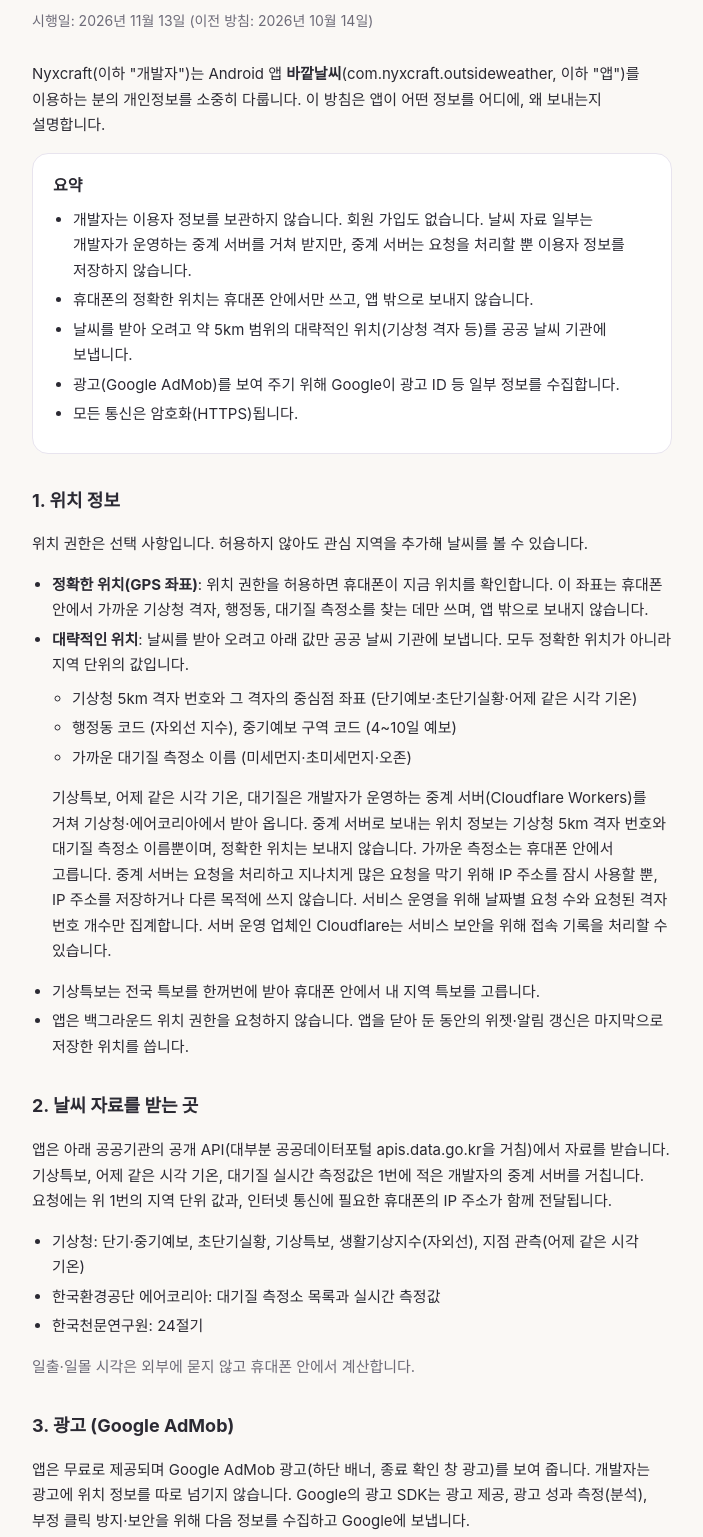
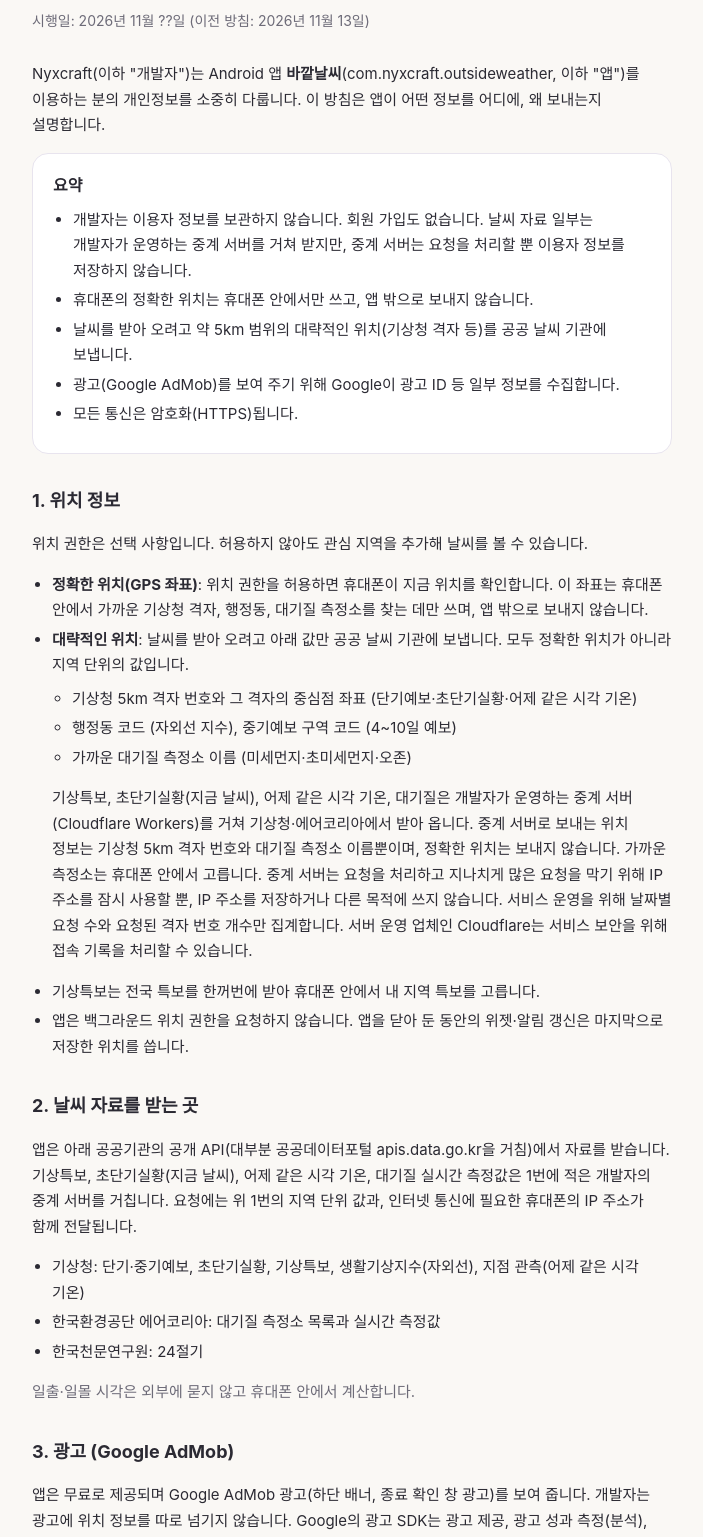
Before and after one commit to nyxcraft-apps/nyxcraft-apps.github.io, a plain HTML site: page outsideweather/privacy.html in a window 1280 px wide. Shown: the part 122-1659 px from the top of the page, without its empty margins (288-991 px from the left). Drawn offline with Linux system fonts and the light colour scheme.

Commit message:
바깥날씨 1.3.0: 초단기실황 중계 서버 안내·config.json nowcast (시행일은 출시 날 채움)

```diff
--- a/outsideweather/config.json
+++ b/outsideweather/config.json
@@ -2,5 +2,6 @@
   "v": 1,
   "baseUrl": "https://outsideweather-proxy.edwin82.workers.dev",
   "apihubProxy": true,
-  "airkoreaProxy": true
+  "airkoreaProxy": true,
+  "dataGoKrProxy": { "nowcast": true }
 }
--- a/outsideweather/privacy.html
+++ b/outsideweather/privacy.html
@@ -80,7 +80,7 @@
 <main>
   <a class="back" href="../">← Nyxcraft</a>
   <h1>바깥날씨 개인정보처리방침</h1>
-  <p class="meta">시행일: 2026년 11월 13일 (이전 방침: 2026년 10월 14일)</p>
+  <p class="meta">시행일: 2026년 11월 ??일 (이전 방침: 2026년 11월 13일)</p>
 
   <p>Nyxcraft(이하 "개발자")는 Android 앱 <strong>바깥날씨</strong>(com.nyxcraft.outsideweather, 이하 "앱")를 이용하는 분의 개인정보를 소중히 다룹니다. 이 방침은 앱이 어떤 정보를 어디에, 왜 보내는지 설명합니다.</p>
 
@@ -105,14 +105,14 @@
         <li>행정동 코드 (자외선 지수), 중기예보 구역 코드 (4~10일 예보)</li>
         <li>가까운 대기질 측정소 이름 (미세먼지·초미세먼지·오존)</li>
       </ul>
-      <p>기상특보, 어제 같은 시각 기온, 대기질은 개발자가 운영하는 중계 서버(Cloudflare Workers)를 거쳐 기상청·에어코리아에서 받아 옵니다. 중계 서버로 보내는 위치 정보는 기상청 5km 격자 번호와 대기질 측정소 이름뿐이며, 정확한 위치는 보내지 않습니다. 가까운 측정소는 휴대폰 안에서 고릅니다. 중계 서버는 요청을 처리하고 지나치게 많은 요청을 막기 위해 IP 주소를 잠시 사용할 뿐, IP 주소를 저장하거나 다른 목적에 쓰지 않습니다. 서비스 운영을 위해 날짜별 요청 수와 요청된 격자 번호 개수만 집계합니다. 서버 운영 업체인 Cloudflare는 서비스 보안을 위해 접속 기록을 처리할 수 있습니다.</p>
+      <p>기상특보, 초단기실황(지금 날씨), 어제 같은 시각 기온, 대기질은 개발자가 운영하는 중계 서버(Cloudflare Workers)를 거쳐 기상청·에어코리아에서 받아 옵니다. 중계 서버로 보내는 위치 정보는 기상청 5km 격자 번호와 대기질 측정소 이름뿐이며, 정확한 위치는 보내지 않습니다. 가까운 측정소는 휴대폰 안에서 고릅니다. 중계 서버는 요청을 처리하고 지나치게 많은 요청을 막기 위해 IP 주소를 잠시 사용할 뿐, IP 주소를 저장하거나 다른 목적에 쓰지 않습니다. 서비스 운영을 위해 날짜별 요청 수와 요청된 격자 번호 개수만 집계합니다. 서버 운영 업체인 Cloudflare는 서비스 보안을 위해 접속 기록을 처리할 수 있습니다.</p>
     </li>
     <li>기상특보는 전국 특보를 한꺼번에 받아 휴대폰 안에서 내 지역 특보를 고릅니다.</li>
     <li>앱은 백그라운드 위치 권한을 요청하지 않습니다. 앱을 닫아 둔 동안의 위젯·알림 갱신은 마지막으로 저장한 위치를 씁니다.</li>
   </ul>
 
   <h2>2. 날씨 자료를 받는 곳</h2>
-  <p>앱은 아래 공공기관의 공개 API(대부분 공공데이터포털 apis.data.go.kr을 거침)에서 자료를 받습니다. 기상특보, 어제 같은 시각 기온, 대기질 실시간 측정값은 1번에 적은 개발자의 중계 서버를 거칩니다. 요청에는 위 1번의 지역 단위 값과, 인터넷 통신에 필요한 휴대폰의 IP 주소가 함께 전달됩니다.</p>
+  <p>앱은 아래 공공기관의 공개 API(대부분 공공데이터포털 apis.data.go.kr을 거침)에서 자료를 받습니다. 기상특보, 초단기실황(지금 날씨), 어제 같은 시각 기온, 대기질 실시간 측정값은 1번에 적은 개발자의 중계 서버를 거칩니다. 요청에는 위 1번의 지역 단위 값과, 인터넷 통신에 필요한 휴대폰의 IP 주소가 함께 전달됩니다.</p>
   <ul>
     <li>기상청: 단기·중기예보, 초단기실황, 기상특보, 생활기상지수(자외선), 지점 관측(어제 같은 시각 기온)</li>
     <li>한국환경공단 에어코리아: 대기질 측정소 목록과 실시간 측정값</li>
```
